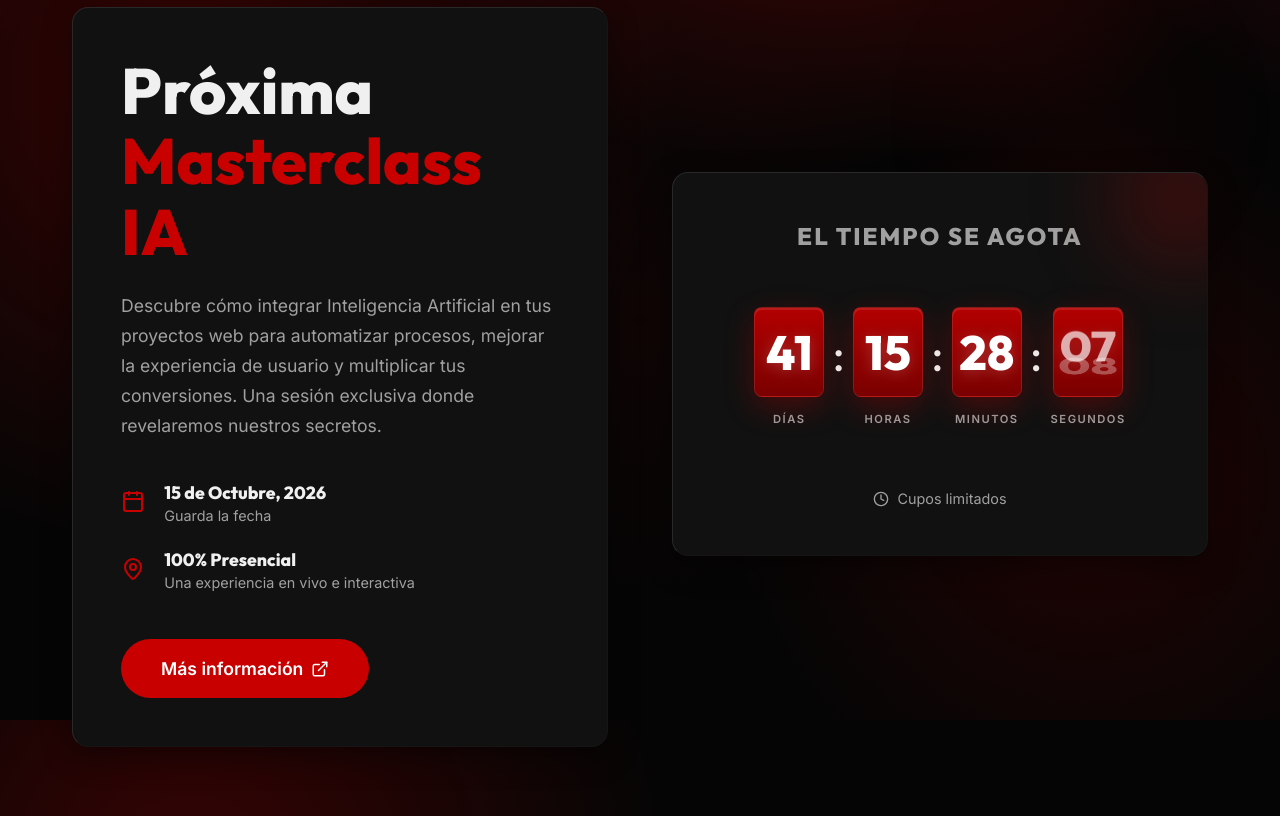
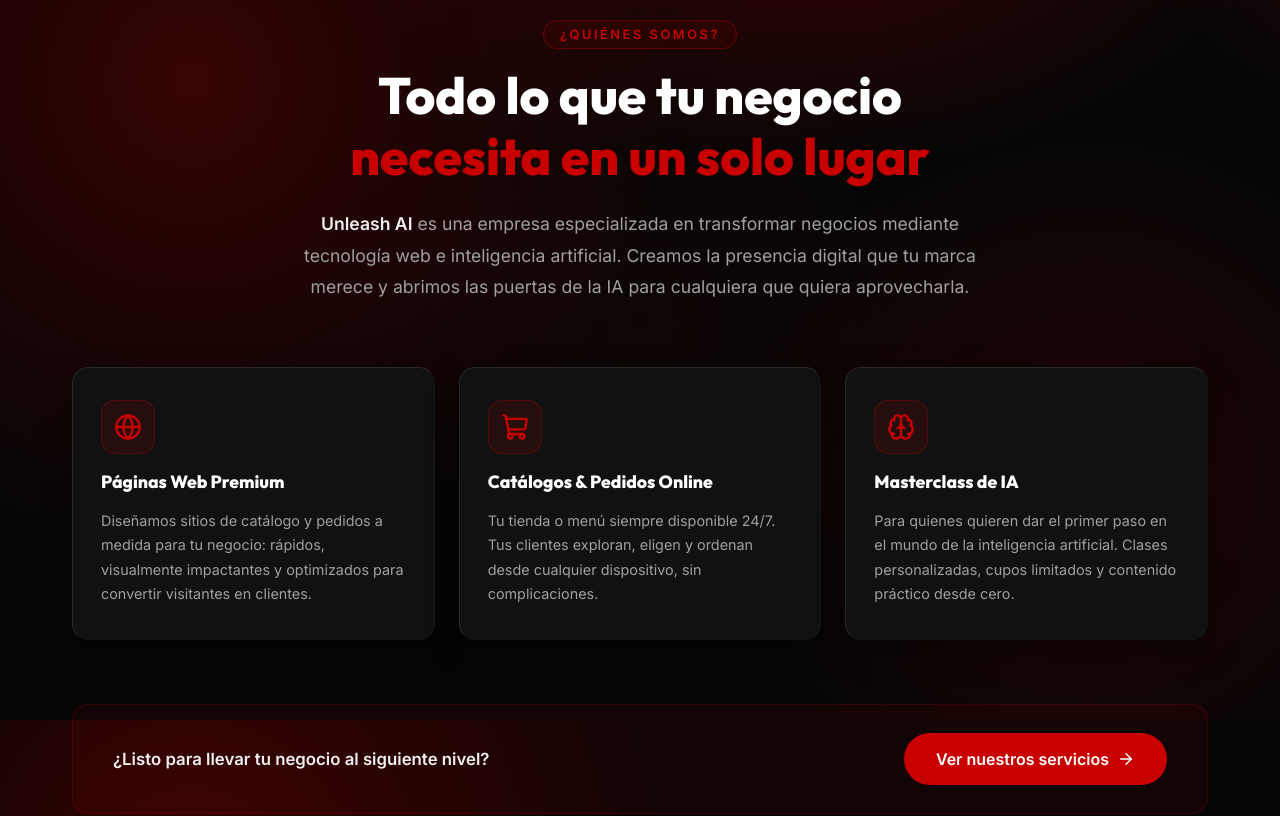
Before and after one commit to Elliyax77/unleash-IA, a React (Vite) app: page / in a window 1280 px wide. Shown: the part 880-1696 px from the top of the page. Built offline with nearby package versions, Linux system fonts and the light colour scheme.

Commit message:
feat: add About section with company context (web services + masterclass)

```diff
--- /dev/null
+++ b/src/components/About.css
@@ -0,0 +1,145 @@
+.about {
+  padding: 100px 0 80px;
+  position: relative;
+  overflow: hidden;
+}
+
+/* Top decorative line */
+.about-line {
+  position: absolute;
+  top: 0;
+  left: 50%;
+  transform: translateX(-50%);
+  width: 120px;
+  height: 2px;
+  background: linear-gradient(90deg, transparent, var(--accent-red), transparent);
+  border-radius: 2px;
+}
+
+.about-inner {
+  display: flex;
+  flex-direction: column;
+  align-items: center;
+  gap: 4rem;
+}
+
+/* ── Header ── */
+.about-header {
+  text-align: center;
+  max-width: 720px;
+}
+
+.about-eyebrow {
+  display: inline-block;
+  font-size: 0.8rem;
+  font-weight: 600;
+  letter-spacing: 0.2em;
+  text-transform: uppercase;
+  color: var(--accent-red);
+  margin-bottom: 1rem;
+  padding: 6px 16px;
+  border: 1px solid rgba(201, 0, 0, 0.35);
+  border-radius: 30px;
+  background: rgba(201, 0, 0, 0.08);
+}
+
+.about-title {
+  font-size: clamp(2rem, 5vw, 3.2rem);
+  line-height: 1.2;
+  margin-bottom: 1.25rem;
+  color: #fff;
+}
+
+.about-subtitle {
+  font-size: clamp(0.95rem, 1.5vw, 1.1rem);
+  color: var(--text-muted);
+  line-height: 1.8;
+}
+
+.about-subtitle strong {
+  color: var(--text-main);
+}
+
+/* ── Cards ── */
+.about-cards {
+  display: grid;
+  grid-template-columns: repeat(3, 1fr);
+  gap: 1.5rem;
+  width: 100%;
+}
+
+.about-card {
+  padding: 2rem 1.75rem;
+  border-radius: 16px;
+  display: flex;
+  flex-direction: column;
+  gap: 1rem;
+  transition: transform 0.3s ease, box-shadow 0.3s ease;
+}
+
+.about-card:hover {
+  transform: translateY(-6px);
+  box-shadow: 0 20px 40px rgba(0, 0, 0, 0.5), 0 0 0 1px rgba(201, 0, 0, 0.2);
+}
+
+.about-card-icon {
+  width: 54px;
+  height: 54px;
+  border-radius: 14px;
+  background: rgba(201, 0, 0, 0.12);
+  border: 1px solid rgba(201, 0, 0, 0.25);
+  display: flex;
+  align-items: center;
+  justify-content: center;
+  color: var(--accent-red);
+  flex-shrink: 0;
+}
+
+.about-card-title {
+  font-size: 1.1rem;
+  font-weight: 700;
+  color: #fff;
+}
+
+.about-card-desc {
+  font-size: 0.9rem;
+  color: var(--text-muted);
+  line-height: 1.7;
+}
+
+/* ── CTA strip ── */
+.about-cta {
+  display: flex;
+  align-items: center;
+  gap: 2rem;
+  background: rgba(201, 0, 0, 0.07);
+  border: 1px solid rgba(201, 0, 0, 0.2);
+  border-radius: 16px;
+  padding: 1.75rem 2.5rem;
+  width: 100%;
+  justify-content: space-between;
+}
+
+.about-cta-text {
+  font-size: 1.05rem;
+  font-weight: 600;
+  color: var(--text-main);
+  max-width: 500px;
+}
+
+/* ── Responsive ── */
+@media (max-width: 900px) {
+  .about-cards {
+    grid-template-columns: 1fr;
+  }
+
+  .about-cta {
+    flex-direction: column;
+    text-align: center;
+    gap: 1.25rem;
+  }
+
+  .about-cta-text {
+    max-width: 100%;
+  }
+}
--- /dev/null
+++ b/src/components/About.jsx
@@ -0,0 +1,104 @@
+import React, { useRef } from 'react';
+import { motion, useInView } from 'framer-motion';
+import { Globe, ShoppingCart, Brain, ArrowRight } from 'lucide-react';
+import './About.css';
+
+const pillars = [
+  {
+    icon: <Globe size={28} />,
+    title: 'Páginas Web Premium',
+    description:
+      'Diseñamos sitios de catálogo y pedidos a medida para tu negocio: rápidos, visualmente impactantes y optimizados para convertir visitantes en clientes.',
+  },
+  {
+    icon: <ShoppingCart size={28} />,
+    title: 'Catálogos & Pedidos Online',
+    description:
+      'Tu tienda o menú siempre disponible 24/7. Tus clientes exploran, eligen y ordenan desde cualquier dispositivo, sin complicaciones.',
+  },
+  {
+    icon: <Brain size={28} />,
+    title: 'Masterclass de IA',
+    description:
+      'Para quienes quieren dar el primer paso en el mundo de la inteligencia artificial. Clases personalizadas, cupos limitados y contenido práctico desde cero.',
+  },
+];
+
+const containerVariants = {
+  hidden: {},
+  visible: {
+    transition: { staggerChildren: 0.18 },
+  },
+};
+
+const cardVariants = {
+  hidden: { opacity: 0, y: 40 },
+  visible: { opacity: 1, y: 0, transition: { duration: 0.6, ease: 'easeOut' } },
+};
+
+const About = () => {
+  const ref = useRef(null);
+  const inView = useInView(ref, { once: true, margin: '-80px' });
+
+  return (
+    <section className="about" id="nosotros" ref={ref}>
+      {/* Decorative line */}
+      <div className="about-line" />
+
+      <div className="container about-inner">
+        {/* Header */}
+        <motion.div
+          className="about-header"
+          initial={{ opacity: 0, y: 30 }}
+          animate={inView ? { opacity: 1, y: 0 } : {}}
+          transition={{ duration: 0.7 }}
+        >
+          <span className="about-eyebrow">¿Quiénes somos?</span>
+          <h2 className="about-title">
+            Todo lo que tu negocio<br />
+            <span className="text-accent">necesita en un solo lugar</span>
+          </h2>
+          <p className="about-subtitle">
+            <strong>Unleash AI</strong> es una empresa especializada en transformar negocios
+            mediante tecnología web e inteligencia artificial. Creamos la presencia digital
+            que tu marca merece y abrimos las puertas de la IA para cualquiera que quiera
+            aprovecharla.
+          </p>
+        </motion.div>
+
+        {/* Pillar cards */}
+        <motion.div
+          className="about-cards"
+          variants={containerVariants}
+          initial="hidden"
+          animate={inView ? 'visible' : 'hidden'}
+        >
+          {pillars.map((p, i) => (
+            <motion.div key={i} className="about-card glass-card" variants={cardVariants}>
+              <div className="about-card-icon">{p.icon}</div>
+              <h3 className="about-card-title">{p.title}</h3>
+              <p className="about-card-desc">{p.description}</p>
+            </motion.div>
+          ))}
+        </motion.div>
+
+        {/* CTA strip */}
+        <motion.div
+          className="about-cta"
+          initial={{ opacity: 0, y: 20 }}
+          animate={inView ? { opacity: 1, y: 0 } : {}}
+          transition={{ duration: 0.7, delay: 0.55 }}
+        >
+          <p className="about-cta-text">
+            ¿Listo para llevar tu negocio al siguiente nivel?
+          </p>
+          <a href="#catalogo" className="btn-primary">
+            Ver nuestros servicios <ArrowRight size={18} />
+          </a>
+        </motion.div>
+      </div>
+    </section>
+  );
+};
+
+export default About;
--- a/src/pages/Home.jsx
+++ b/src/pages/Home.jsx
@@ -1,5 +1,6 @@
 import React from 'react';
 import Hero from '../components/Hero';
+import About from '../components/About';
 import Masterclass from '../components/Masterclass';
 import Catalog from '../components/Catalog';
 
@@ -7,6 +8,7 @@
   return (
     <main style={{ position: 'relative', zIndex: 1 }}>
       <Hero />
+      <About />
       <Masterclass />
       <Catalog />
     </main>
```
